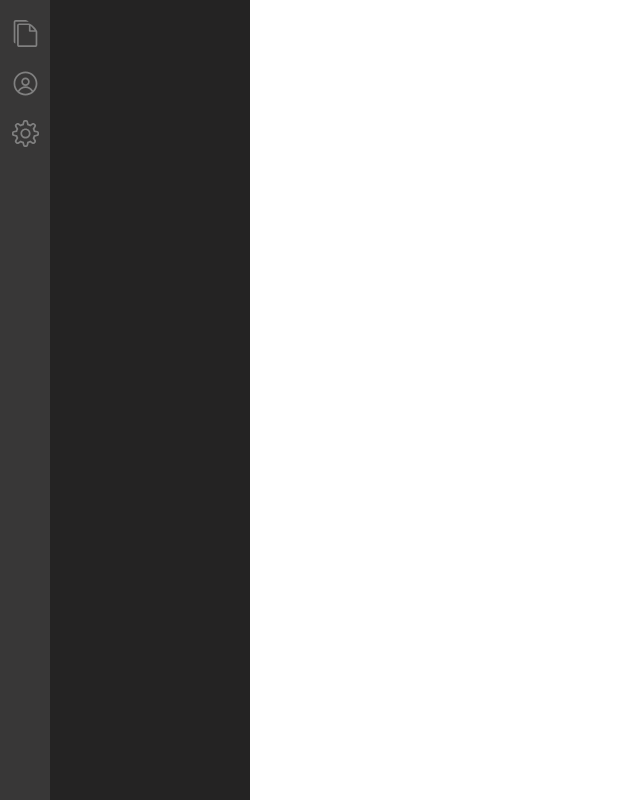
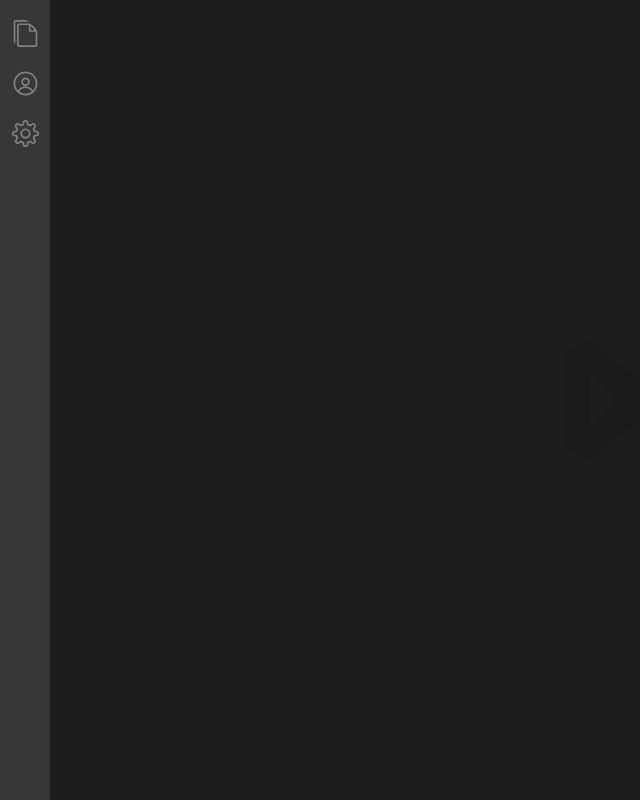
Before and after one commit to daosongit/portfolio, a React (Create React App) app: page / in a window 1280 px wide. Shown: the whole page, without its empty margins (0-640 px from the left). Built offline with nearby package versions, Linux system fonts and the light colour scheme.

Commit message:
added main empty page

```diff
--- a/src/App.js
+++ b/src/App.js
@@ -1,5 +1,6 @@
 import React, { useState } from 'react';
 import ActivityBar from './components/ActivityBar/ActivityBar';
+import EmptyMainPage from './components/EmptyMainPage/EmptyMainPage';
 import PrimarySideBar from './components/PrimarySideBar/PrimarySideBar';
 export const PrimarySideBarCtx = React.createContext();
 
@@ -10,6 +11,7 @@ export default function App() {
       <PrimarySideBarCtx.Provider value={{ context, setContext }}>
         <ActivityBar />
         <PrimarySideBar />
+        <EmptyMainPage />
       </PrimarySideBarCtx.Provider>
     </div>
   );
--- a/src/components/ActivityBar/ActivityBar.module.scss
+++ b/src/components/ActivityBar/ActivityBar.module.scss
@@ -1,4 +1,5 @@
 .bar {
+  z-index: 1;
   position: fixed;
   width: 50px;
   height: 100%;
--- /dev/null
+++ b/src/components/EmptyMainPage/EmptyMainPage.jsx
@@ -0,0 +1,13 @@
+import React, { useContext } from 'react';
+import { SiVisualstudio as IcoVS } from 'react-icons/si';
+import { PrimarySideBarCtx } from '../../App';
+import cl from './EmptyMainPage.module.scss';
+
+export default function EmptyMainPage() {
+  const ctx = useContext(PrimarySideBarCtx);
+  return (
+    <section className={[cl.emptyPage, ctx.context.isShown ? cl.sidebar : ''].join(' ')}>
+      <IcoVS size={200} style={{ color: 'rgba(24, 23, 23, .4)' }} />
+    </section>
+  );
+}
--- /dev/null
+++ b/src/components/EmptyMainPage/EmptyMainPage.module.scss
@@ -0,0 +1,15 @@
+.emptyPage {
+  position: relative;
+  background-color: rgb(31, 30, 30);
+  width: calc(100vw - 50px);
+  height: 100vh;
+  left: 50px;
+  display: flex;
+  justify-content: center;
+  align-items: center;
+
+  &.sidebar {
+    width: calc(100vw - 250px);
+    left: 250px;
+  }
+}
--- a/src/components/PrimarySideBar/PrimarySideBar.jsx
+++ b/src/components/PrimarySideBar/PrimarySideBar.jsx
@@ -7,16 +7,14 @@ import cl from './PrimarySideBar.module.scss';
 
 export default function PrimarySideBar() {
   const ctx = useContext(PrimarySideBarCtx);
-  // const barClasses = [cl.sidebar, ctx.context.isShown ? cl.shown : ''].join(' ');
-  const barClasses = [cl.sidebar, cl.shown].join(' '); // dev mock
-  const sideBarItems =
-    { 'Explorer': <Explorer /> ,
-     'About': <About /> ,
-     'Settings': <Settings /> }
+  const barClasses = [cl.sidebar, ctx.context.isShown ? cl.shown : ''].join(' ');
+  const sideBarItems = { Explorer: <Explorer />, About: <About />, Settings: <Settings /> };
 
-  const SideBarComponent = () => sideBarItems[ctx.context.key]
-  return <aside className={barClasses}>
-    <h1>{ctx.context.key}</h1>
-    {<SideBarComponent />}
-    </aside>;
+  const SideBarComponent = () => sideBarItems[ctx.context.key];
+  return (
+    <aside className={barClasses}>
+      <h1>{ctx.context.key}</h1>
+      {<SideBarComponent />}
+    </aside>
+  );
 }
--- a/src/components/PrimarySideBar/PrimarySideBar.module.scss
+++ b/src/components/PrimarySideBar/PrimarySideBar.module.scss
@@ -1,4 +1,5 @@
 .sidebar {
+  z-index: 1;
   color: whitesmoke;
   position: fixed;
   left: 50px;
@@ -11,7 +12,7 @@
     display: block;
   }
 
-  h1{
+  h1 {
     font-size: 17px;
     margin: 10px 0 0 20px;
   }
```
